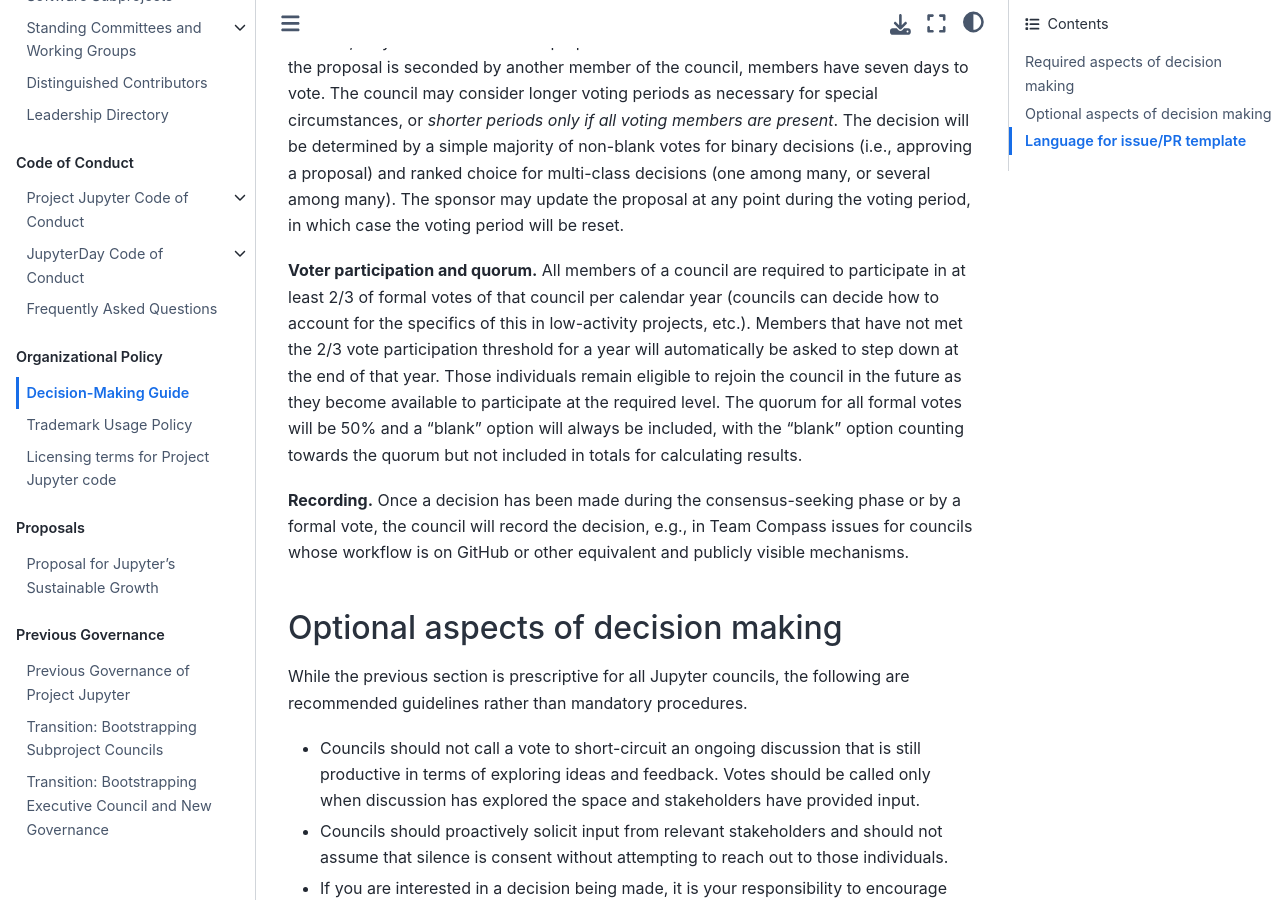
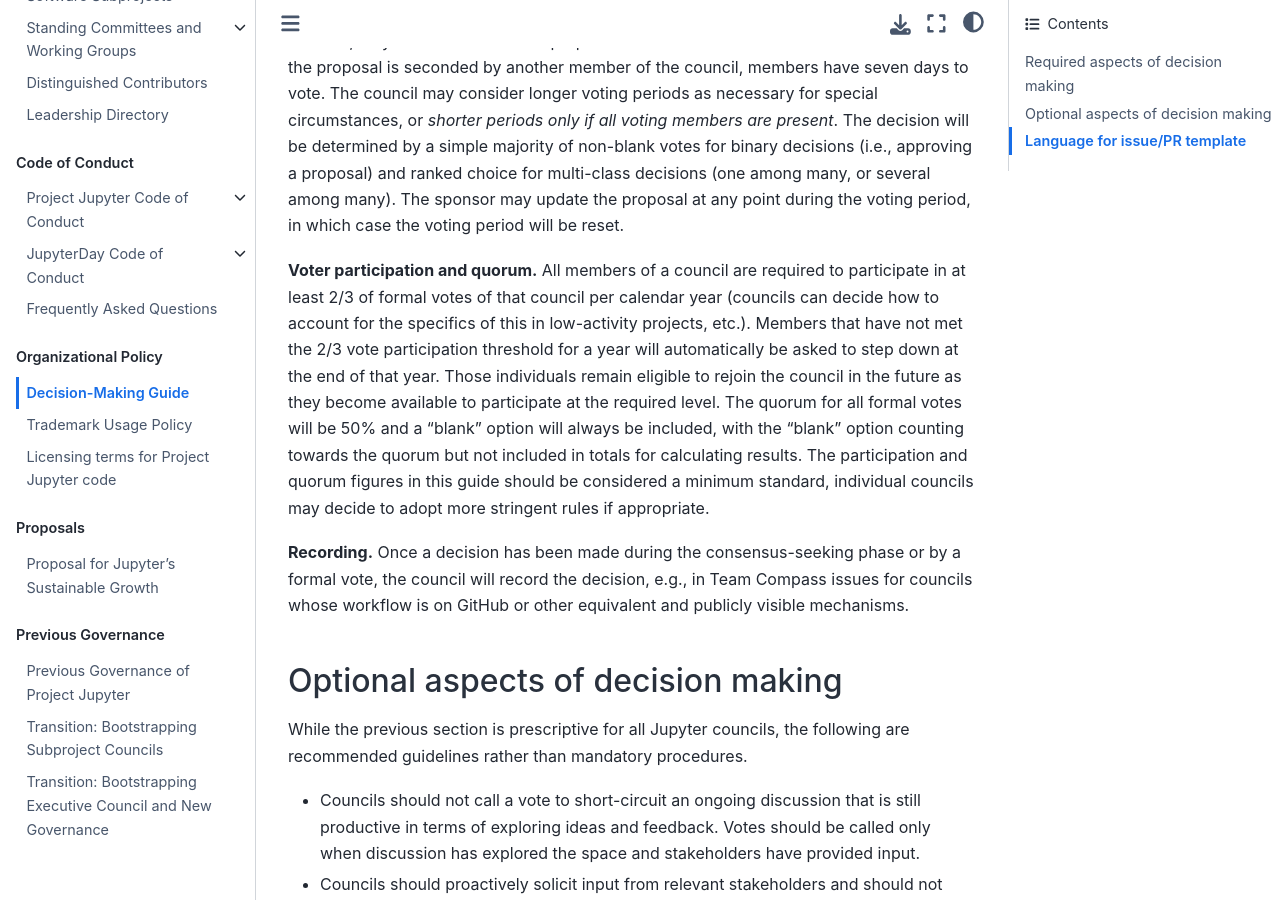
Before and after one commit to jupyter/governance, a Jupyter Book: the page built from decision_making.md, in a window 1280 px wide and 900 px high, scrolled down 1186 px. Built offline with Jupyter Book 1.0.4 settings and Sphinx 7.4.7 and the Sphinx Book theme 1.1.4, drawn with Linux system fonts in a browser that asks for light colours; pages that are not in the unit, such as notebooks, are missing from menus.

Commit message:
Add a sentence that allows councils to adopt more stringent voting/quorum rules

```diff
--- a/decision_making.md
+++ b/decision_making.md
@@ -18,7 +18,7 @@ Depending on the council, decisions may be proposed by members of the council or
 
 **Calling a vote.** When the discussion matures during the consensus-seeking phase, any member of the council can call the matter to a vote. When that member (the sponsor) calls the vote, they shall summarize the proposal in its current form for the entire council. After the proposal is seconded by another member of the council, members have seven days to vote. The council may consider longer voting periods as necessary for special circumstances, or _shorter periods only if all voting members are present_. The decision will be determined by a simple majority of non-blank votes for binary decisions (i.e., approving a proposal) and ranked choice for multi-class decisions (one among many, or several among many). The sponsor may update the proposal at any point during the voting period, in which case the voting period will be reset.
 
-**Voter participation and quorum.** All members of a council are required to participate in at least 2/3 of formal votes of that council per calendar year (councils can decide how to account for the specifics of this in low-activity projects, etc.). Members that have not met the 2/3 vote participation threshold for a year will automatically be asked to step down at the end of that year. Those individuals remain eligible to rejoin the council in the future as they become available to participate at the required level. The quorum for all formal votes will be 50% and a "blank" option will always be included, with the "blank" option counting towards the quorum but not included in totals for calculating results.
+**Voter participation and quorum.** All members of a council are required to participate in at least 2/3 of formal votes of that council per calendar year (councils can decide how to account for the specifics of this in low-activity projects, etc.). Members that have not met the 2/3 vote participation threshold for a year will automatically be asked to step down at the end of that year. Those individuals remain eligible to rejoin the council in the future as they become available to participate at the required level. The quorum for all formal votes will be 50% and a "blank" option will always be included, with the "blank" option counting towards the quorum but not included in totals for calculating results. The participation and quorum figures in this guide should be considered a minimum standard, individual councils may decide to adopt more stringent rules if appropriate.
 
 **Recording.** Once a decision has been made during the consensus-seeking phase or by a formal vote, the council will record the decision, e.g., in Team Compass issues for councils whose workflow is on GitHub or other equivalent and publicly visible mechanisms.
 
```
